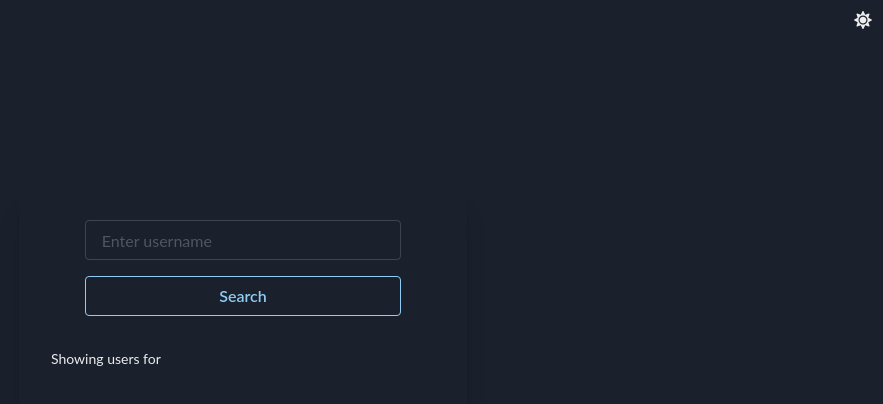
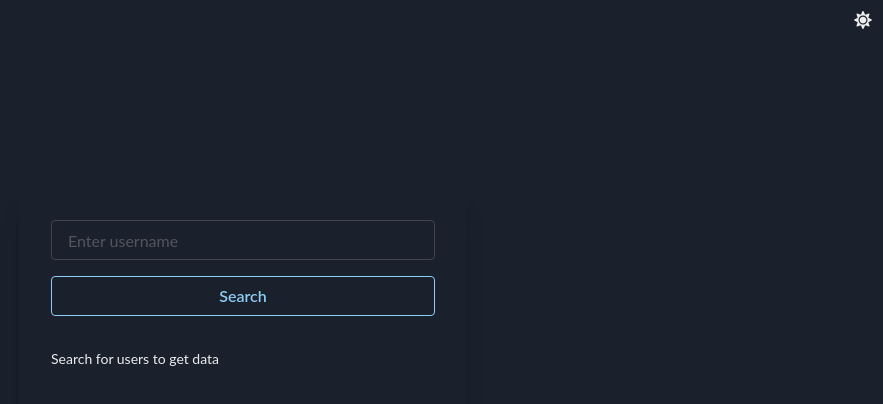
Before and after one commit to Didbar/github-repo-explorer, a React (Vite) app: page / in a window 1280 px wide. Shown: the top 404 px of the page, without its empty margins (397-1280 px from the left). Built offline with nearby package versions, Linux system fonts and the light colour scheme.

Commit message:
add userUtils

```diff
--- a/src/components/Main/UserList.tsx
+++ b/src/components/Main/UserList.tsx
@@ -2,6 +2,7 @@ import { Text, VStack, Accordion } from '@chakra-ui/react'
 import { GithubUser } from '../../services/user-client'
 import User from './User'
 import { Fragment } from 'react'
+import { generateUserInfoText } from '../../utils/userUtils'
 
 interface UserListProps {
   searchedUser: string
@@ -10,9 +11,7 @@ interface UserListProps {
 const UserList = ({ users, searchedUser }: UserListProps) => {
   return (
     <VStack w='100%' align='flex-start' my={2}>
-      <Text fontSize='sm'>
-        Showing users for <strong>{searchedUser}</strong>
-      </Text>
+      <Text fontSize='sm'>{generateUserInfoText(searchedUser)}</Text>
       <Accordion allowToggle w='100%' my={2}>
         {users.map((user) => (
           <Fragment key={user.id}>
--- a/src/components/Main/UserSearchForm.tsx
+++ b/src/components/Main/UserSearchForm.tsx
@@ -1,20 +1,21 @@
 import { FormControl, Input, Button } from '@chakra-ui/react'
-import { useRef } from 'react'
+import { FormEvent, useRef } from 'react'
 
 interface Props {
   onSearch: (username: string) => void
 }
 const UserSearchForm = ({ onSearch }: Props) => {
   const usernameRef = useRef<HTMLInputElement>(null)
+
+  const handleSubmit = (e: FormEvent) => {
+    e.preventDefault()
+    if (usernameRef.current) {
+      onSearch(usernameRef.current.value)
+      usernameRef.current.value = ''
+    }
+  }
   return (
-    <form
-      onSubmit={(e) => {
-        e.preventDefault()
-        if (usernameRef.current) {
-          onSearch(usernameRef.current.value)
-          usernameRef.current.value = ''
-        }
-      }}>
+    <form onSubmit={handleSubmit} style={{ width: '100%' }}>
       <FormControl>
         <Input
           type='username'
--- /dev/null
+++ b/src/utils/userUtils.ts
@@ -0,0 +1,3 @@
+export const generateUserInfoText = (username: string | null) => {
+  return username ? `Showing users for "${username}"` : 'Search for users to get data'
+}
```
